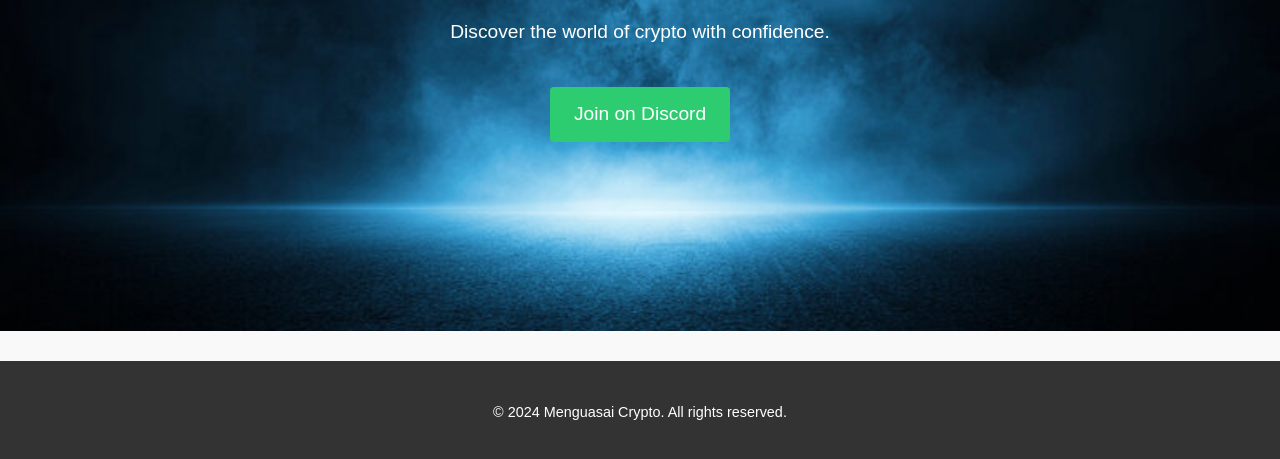
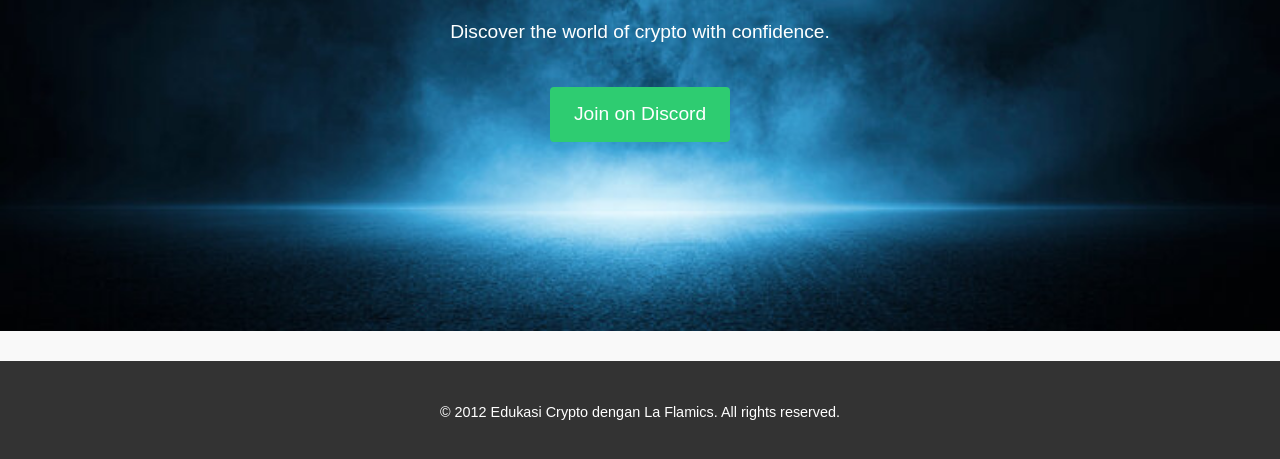
Before and after one commit to laflamics/gagal2, a plain HTML site: page index.html in a window 1280 px wide. Shown: the part 403-862 px from the top of the page. Drawn offline with Linux system fonts and the light colour scheme.

Commit message:
Update index.html

```diff
--- a/index.html
+++ b/index.html
@@ -141,7 +141,7 @@
 
     <footer>
         <div class="container">
-            <p>&copy; 2024 Menguasai Crypto. All rights reserved.</p>
+            <p>&copy; 2012 Edukasi Crypto dengan La Flamics. All rights reserved.</p>
         </div>
     </footer>
 </body>
```
